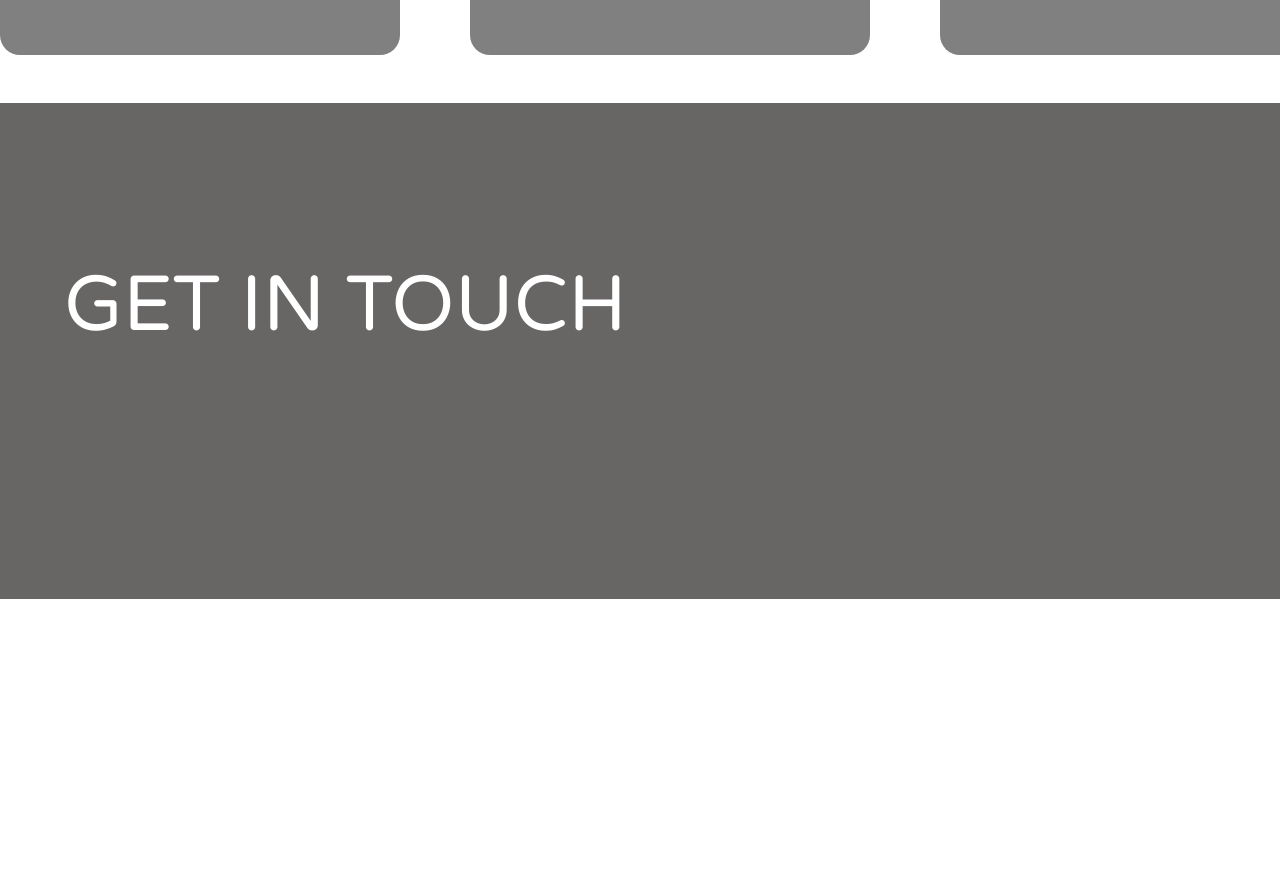
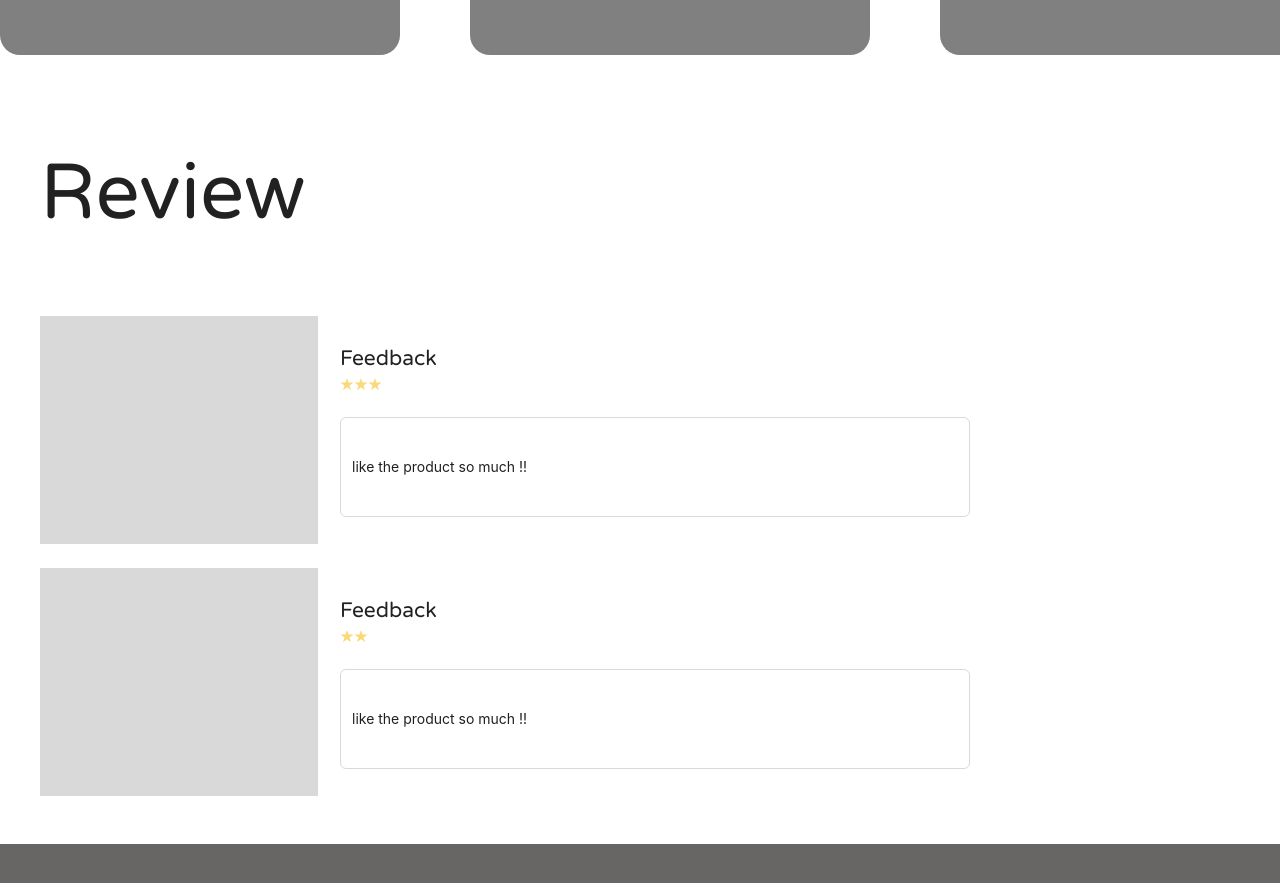
Before and after one commit to webtesting22/seedo, a React (Vite) app: page /product-name in a window 1280 px wide. Shown: the part 2860-3743 px from the top of the page. Before the commit the page ends 3459 px from the top, so only its background shows below. Built offline with nearby package versions, Linux system fonts and the light colour scheme; a web font is replaced by a local one.

Commit message:
Update review Container

```diff
--- a/src/SEDOComponents/CommonComponents/SingleProductPage/SingleProductPage.css
+++ b/src/SEDOComponents/CommonComponents/SingleProductPage/SingleProductPage.css
@@ -153,7 +153,9 @@
     /* padding: 0px 40px; */
     margin-top: 5rem;
 }
-.SIMILARPRODUCTSContainer .HeaderContainer{
+
+.SIMILARPRODUCTSContainer .HeaderContainer,
+.ReviewContainer .HeaderContainer {
     padding: 0px 40px;
 }
 
@@ -181,3 +183,47 @@
     /* Add spacing between boxes if needed */
     border-radius: 20px;
 }
+.ReviewCardContainer{
+    padding: 0px 40px;
+}
+.ReviewContainer {
+    margin-top: 5rem;
+}
+
+.ReviewContainer h1 {
+    font-size: 78px;
+}
+
+.reviewLeftSidephotoContainer {
+    display: flex;
+    align-items: center;
+    /* justify-content: center; */
+
+
+
+}
+.reviewLeftSidephotoContainer>div{
+    background-color: #D9D9D9;
+    width: 278px;
+    height: 228px;
+}
+
+.MassageContainer {
+    width: 70%;
+    display: flex;
+    align-items: center;
+    height: 100%;
+    /* padding-left: 100px; */
+}
+.MassageContainer>div{
+    width: 100%;
+}
+.MassageContainer h2{
+    margin: 0px;
+}
+.MassageContainer .ant-input{
+    min-height: 100px;
+}
+.MassageContainer svg{
+    color:#F9D978;
+}
--- a/src/SEDOComponents/CommonComponents/SingleProductPage/SingleProductPage.jsx
+++ b/src/SEDOComponents/CommonComponents/SingleProductPage/SingleProductPage.jsx
@@ -1,7 +1,9 @@
 import React from "react";
 import Navigation from "../Navigation/Navigation";
 import "./SingleProductPage.css"
-import { Row, Col } from "antd";
+import { Row, Col, Input } from "antd";
+import { IoStarSharp } from "react-icons/io5";
+
 const SingleProductPage = () => {
     return (
         <>
@@ -141,7 +143,7 @@ const SingleProductPage = () => {
                     </div>
                     <br /><br />
                     <div style={{ overflow: "hidden" }}>
-                        <div className="OverflowContainerStyle" style={{marginLeft:"0px"}}>
+                        <div className="OverflowContainerStyle" style={{ marginLeft: "0px" }}>
                             <div className="OverlaygreyBox">
 
                             </div>
@@ -164,6 +166,61 @@ const SingleProductPage = () => {
                         </div>
                     </div>
                 </div>
+                <div className="ReviewContainer">
+                    <div className="HeaderContainer">
+                        <h1>Review</h1>
+                    </div>
+                    <div className="ReviewCardContainer">
+                        <Row>
+                            <Col lg={6} md={12}>
+                                <div className="reviewLeftSidephotoContainer">
+                                    <div>
+
+                                    </div>
+                                </div>
+                            </Col>
+                            <Col lg={18} md={12}>
+                                <div className="MassageContainer">
+                                    <div>
+                                    <h2>Feedback</h2>
+                                    <div>
+                                    <IoStarSharp />
+                                    <IoStarSharp />
+                                    <IoStarSharp />
+
+                                    </div>
+                                    <br />
+                                    <Input type="text" value="like the product so much !!"/>
+                                    </div>
+                                </div>
+                            </Col>
+                        </Row>
+                        <br />
+                        <Row>
+                            <Col lg={6} md={12}>
+                                <div className="reviewLeftSidephotoContainer">
+                                    <div>
+
+                                    </div>
+                                </div>
+                            </Col>
+                            <Col lg={18} md={12}>
+                                <div className="MassageContainer">
+                                    <div>
+                                    <h2>Feedback</h2>
+                                    <div>
+                                    <IoStarSharp />
+                                    <IoStarSharp />
+
+                                    </div>
+                                    <br />
+                                    <Input type="text" value="like the product so much !!"/>
+                                    </div>
+                                </div>
+                            </Col>
+                        </Row>
+                    </div>
+                </div>
             </section>
         </>
     )
```
